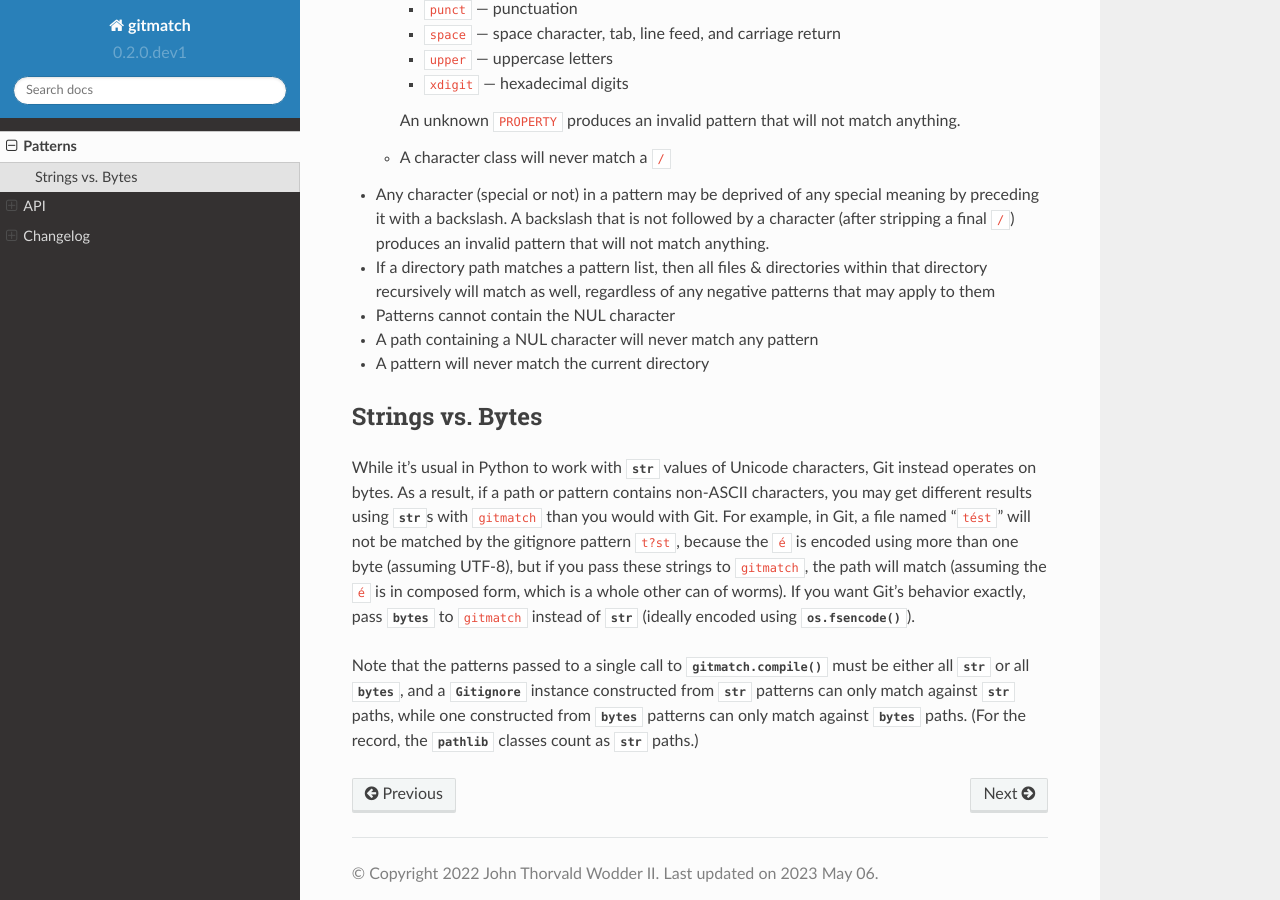
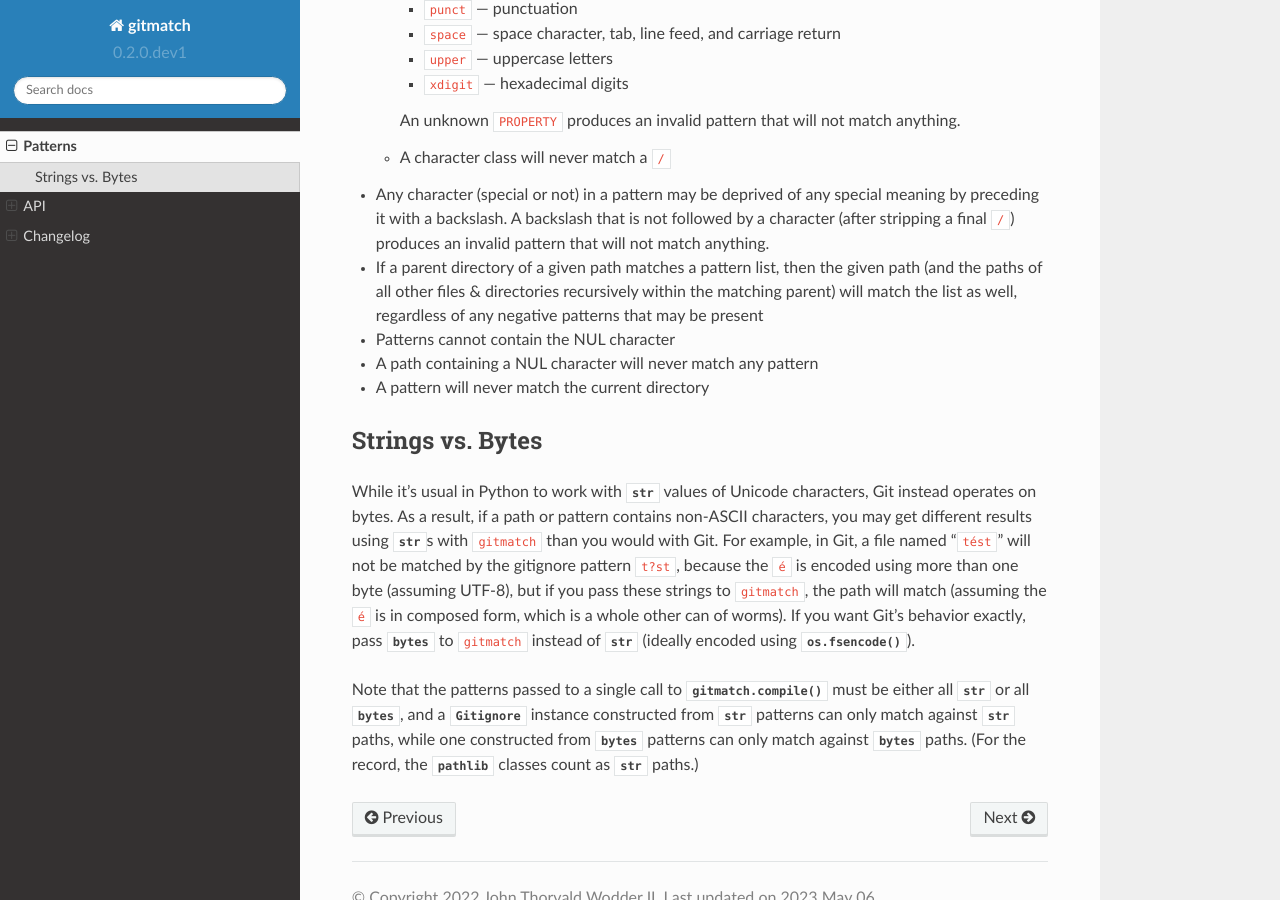
Before and after one commit to jwodder/gitmatch, a Sphinx documentation site: the page built from docs/patterns.rst, in a window 1280 px wide and 900 px high, scrolled down 1396 px. Built offline with Sphinx 7.4.7 and the Read the Docs theme 2.0.0, drawn with Linux system fonts in a browser that asks for light colours.

Commit message:
Adjust the wording of an item about matching patterns against parent directories

```diff
--- a/docs/patterns.rst
+++ b/docs/patterns.rst
@@ -93,9 +93,10 @@ Specifically:
   by a character (after stripping a final ``/``) produces an invalid pattern
   that will not match anything.
 
-- If a directory path matches a pattern list, then all files & directories
-  within that directory recursively will match as well, regardless of any
-  negative patterns that may apply to them
+- If a parent directory of a given path matches a pattern list, then the given
+  path (and the paths of all other files & directories recursively within the
+  matching parent) will match the list as well, regardless of any negative
+  patterns that may be present
 
 - Patterns cannot contain the NUL character
 
```
